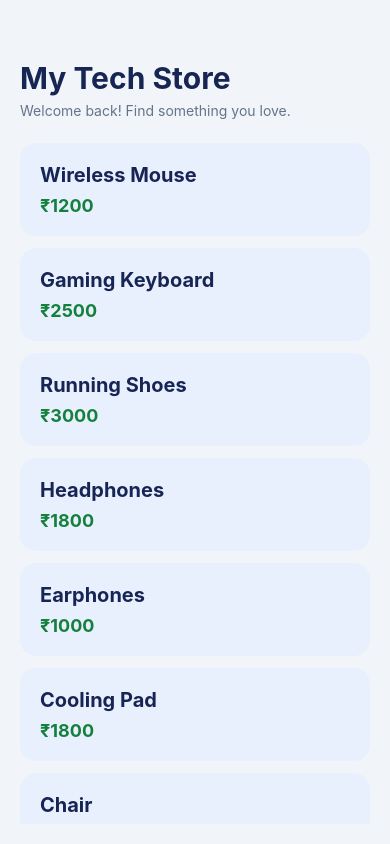
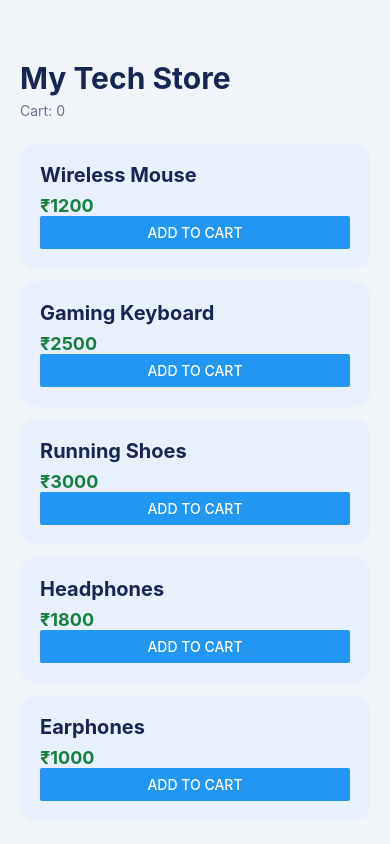
Before and after one commit to kerkettaalvin4/Learning-React-Native, a React Native app: screen / in a window 390 px wide. Built offline with nearby package versions, Linux system fonts and the light colour scheme.

Commit message:
added product-specific cart button

```diff
--- a/App.tsx
+++ b/App.tsx
@@ -1,5 +1,6 @@
 
-import { StyleSheet, Text, View, FlatList } from 'react-native';
+import { StyleSheet, Text, View, FlatList, Button } from 'react-native';
+import { useState } from 'react';
 import ProductCard from './components/ProductCard';
 
 export default function App() {
@@ -13,12 +14,18 @@ export default function App() {
   { id: 7, name: 'Chair', price: 3000 },
 ];
 
+  const [cartCount, setCartCount] = useState(0);
+
+  const addToCart = () => {
+    setCartCount((previousCount) => previousCount + 1)
+  }
+
   return (
     <View style={styles.container}>
       <View style={styles.header}>
         <Text style={styles.heading}>My Tech Store</Text>
         <Text style={styles.subtitle}>
-          Welcome back! Find something you love.
+          Cart: {cartCount}
         </Text>
       </View>
 
@@ -30,6 +37,7 @@ export default function App() {
         price={product.price}
         />
       ))} */}
+
       <FlatList
         data={products}
         keyExtractor={(item) => item.id.toString()}
@@ -37,6 +45,7 @@ export default function App() {
           <ProductCard
             name={item.name}
             price={item.price}
+            onAddToCart={addToCart}
           />
         )}
       />
--- a/components/ProductCard.tsx
+++ b/components/ProductCard.tsx
@@ -1,19 +1,25 @@
-import {StyleSheet, View, Text } from "react-native";
+import {StyleSheet, View, Text, Button } from "react-native";
 
 type productCardProps = {
     name:string,
     price:number,
+    onAddToCart: () => void,
 }
 
 export default function ProductCard({
     name,
     price,
+    onAddToCart,
 }:productCardProps){
 
     return(
         <View style={styles.card}>
             <Text style = {styles.name}>{name}</Text>
             <Text style = {styles.price}>₹{price}</Text>
+            <Button
+            title='Add to cart'
+            onPress={onAddToCart}
+            />
         </View>
     );
 }
```
